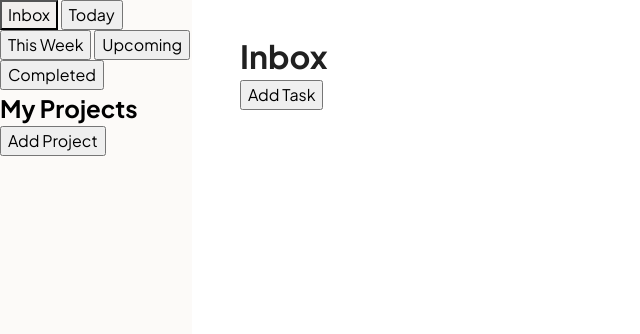
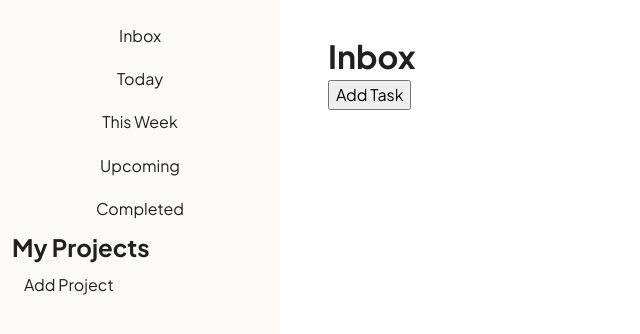
Before and after one commit to TavaresdevJS/Todo-List, a website built with webpack: page src/template.html in a window 1280 px wide. Shown: the whole page, without its empty margins (0-640 px from the left). Built offline with nearby package versions, Linux system fonts and the light colour scheme.

Commit message:
Add basic styles to sidebar

```diff
--- a/src/styles.css
+++ b/src/styles.css
@@ -80,20 +80,36 @@ body {
   font-family: 'Plus Jakarta Sans', system-ui, sans-serif;
   display: grid;
   min-height: 100vh;
-  grid-template-columns: 15% 1fr;
+  grid-template-columns: 280px 1fr;
+  color: #202020;
 }
 
 .nav {
   background-color: #fcfaf8;
+  padding: 16px 12px;
+}
+
+.nav-views {
+  display: flex;
+  flex-direction: column;
+  gap: 0.2rem;
+}
+
+.nav button {
+  background-color: transparent;
+  border: none;
+  padding: 8px 12px;
+  color: inherit;
 }
 
 .nav button:hover {
   background-color: #f2efed;
+  border-radius: 6px;
+  cursor: pointer;
 }
 
 .main {
   background-color: #ffffff;
-  color: #202020;
   padding: 32px 48px;
 }
 .hidden {
```
